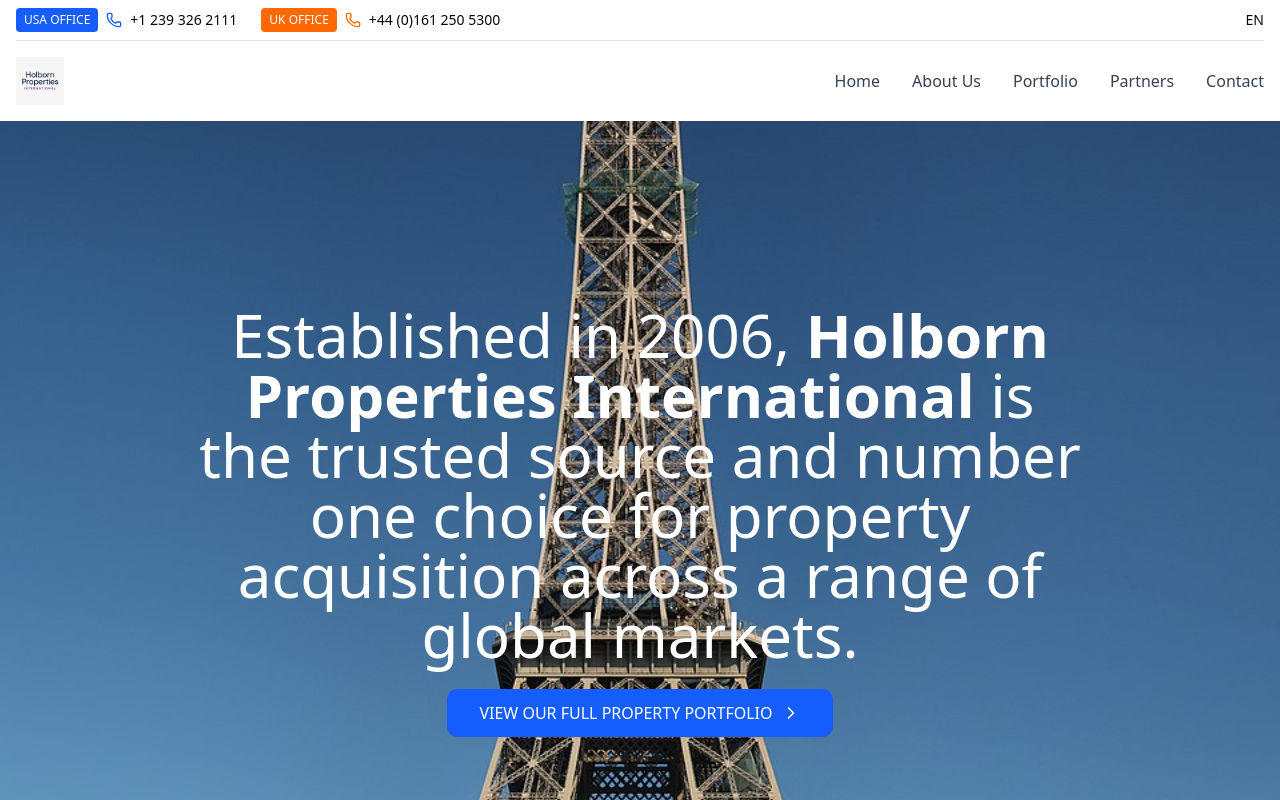
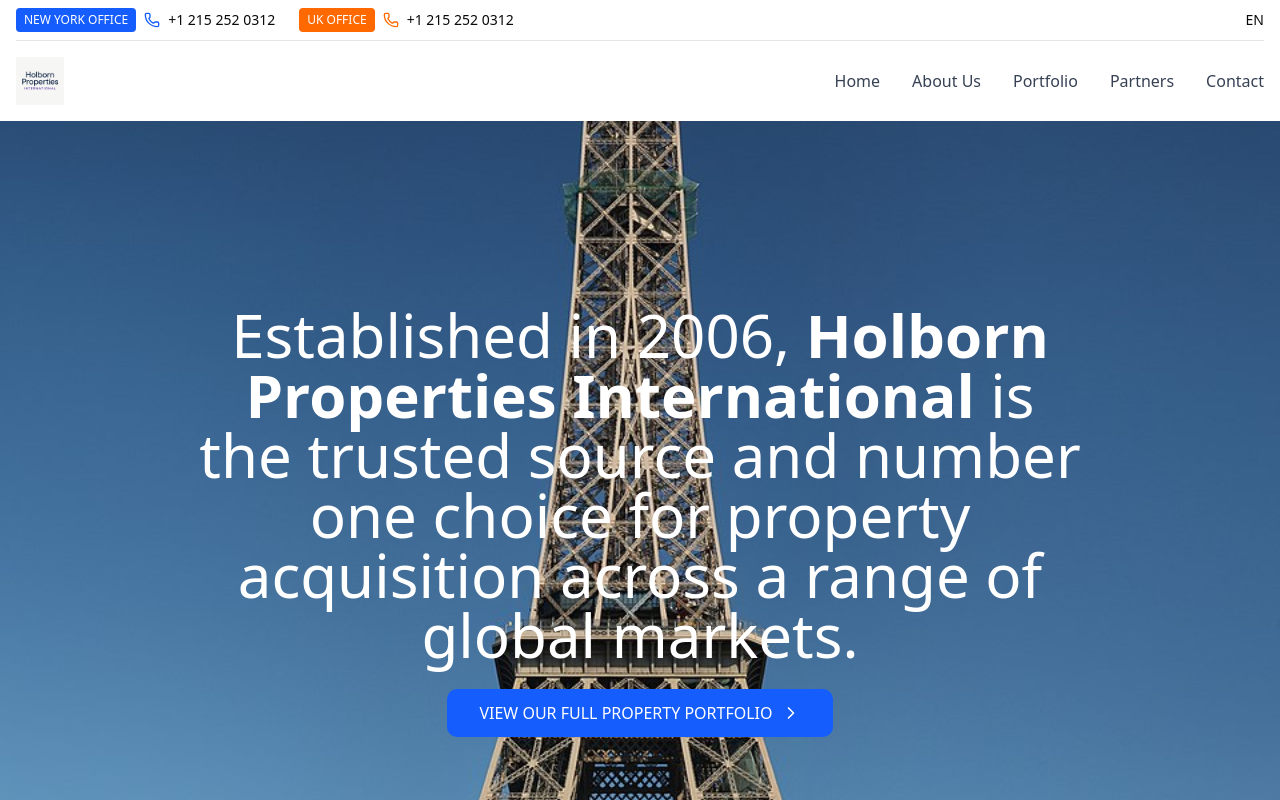
Before and after one commit to jordancc1996/HOLBORNPROPERTIES, a React (Vite) app in the folder holborn-properties-website-source/luxury-real-estate/: page / in a window 1280 px wide. Shown: the top 800 px of the page. Built offline with nearby package versions, Linux system fonts and the light colour scheme.

Commit message:
Update App.jsx

```diff
--- a/holborn-properties-website-source/luxury-real-estate/src/App.jsx
+++ b/holborn-properties-website-source/luxury-real-estate/src/App.jsx
@@ -16,14 +16,14 @@
           <div className="flex justify-between items-center py-2 text-sm border-b">
             <div className="flex items-center space-x-6">
               <div className="flex items-center space-x-2">
-                <div className="bg-blue-600 text-white px-2 py-1 rounded text-xs">USA OFFICE</div>
+                <div className="bg-blue-600 text-white px-2 py-1 rounded text-xs">NEW YORK OFFICE </div>
                 <Phone className="w-4 h-4 text-blue-600" />
-                <span>+1 239 326 2111</span>
+                <span>+1 215 252 0312</span>
               </div>
               <div className="flex items-center space-x-2">
                 <div className="bg-orange-500 text-white px-2 py-1 rounded text-xs">UK OFFICE</div>
                 <Phone className="w-4 h-4 text-orange-500" />
-                <span>+44 (0)161 250 5300</span>
+                <span> +1 215 252 0312 </span>
               </div>
             </div>
             <div className="text-sm">EN</div>
```
